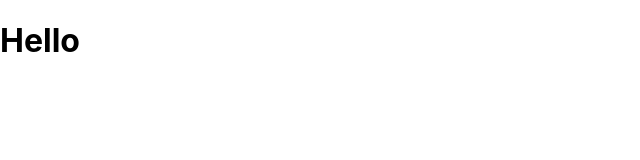
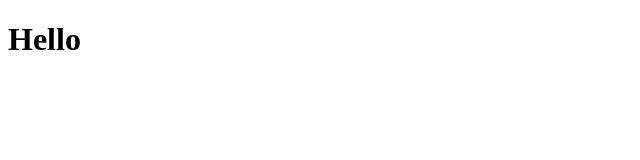
Before and after one commit to aronkst/english-pronunciation, a React (Create React App) app: page / in a window 1280 px wide. Shown: the top 160 px of the page, without its empty margins (0-640 px from the left). Built offline with nearby package versions, Linux system fonts and the light colour scheme.

Commit message:
update index css

```diff
--- a/src/index.css
+++ b/src/index.css
@@ -1,13 +1,31 @@
-body {
-  margin: 0;
-  font-family: -apple-system, BlinkMacSystemFont, 'Segoe UI', 'Roboto', 'Oxygen',
-    'Ubuntu', 'Cantarell', 'Fira Sans', 'Droid Sans', 'Helvetica Neue',
-    sans-serif;
-  -webkit-font-smoothing: antialiased;
-  -moz-osx-font-smoothing: grayscale;
+.red {
+  color: red;
 }
 
-code {
-  font-family: source-code-pro, Menlo, Monaco, Consolas, 'Courier New',
-    monospace;
+.green {
+  color: green;
 }
+
+.black {
+  color: black;
+}
+
+.white {
+  color: white;
+}
+
+h1 {
+  margin-bottom: 20px;
+}
+
+button {
+  margin: 0 5px 5px 0;
+}
+
+.container {
+  margin-top: 15px;
+}
+
+.row {
+  margin-bottom: 15px;
+}
```
